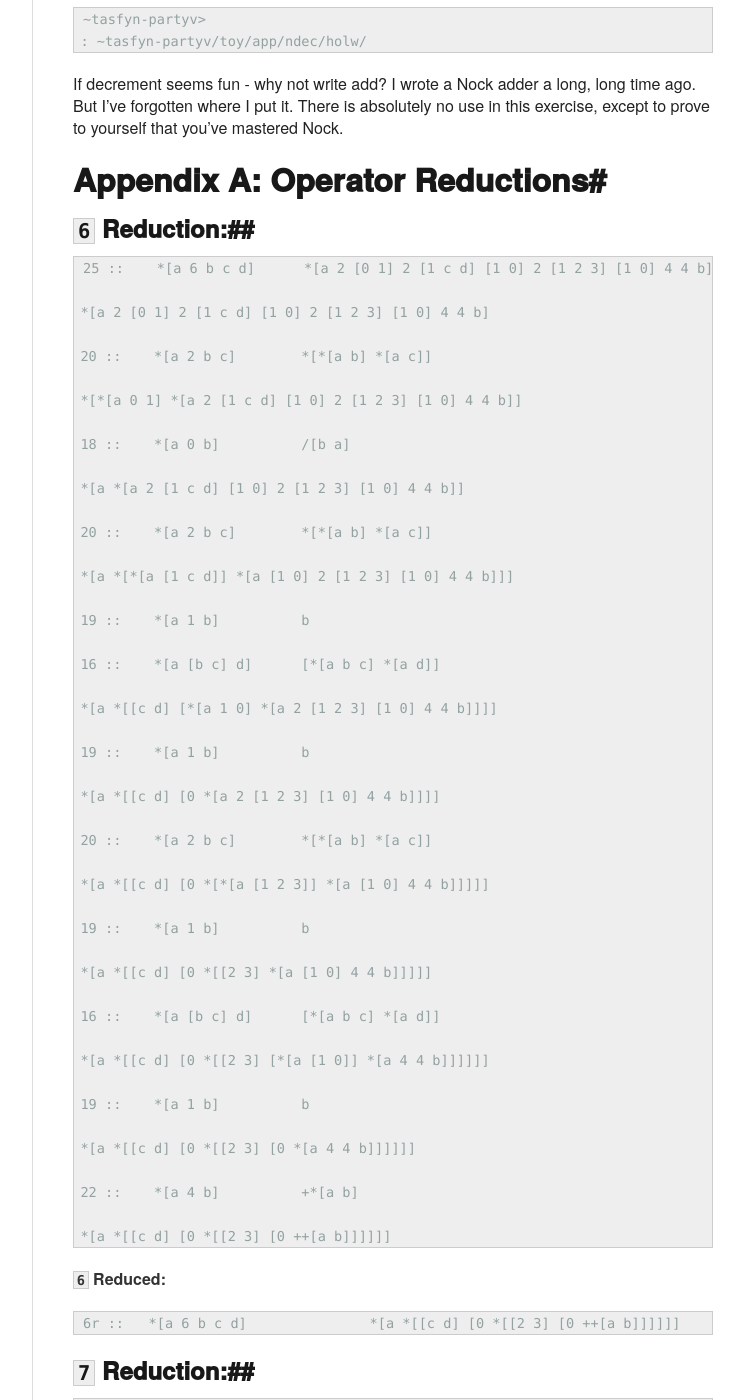
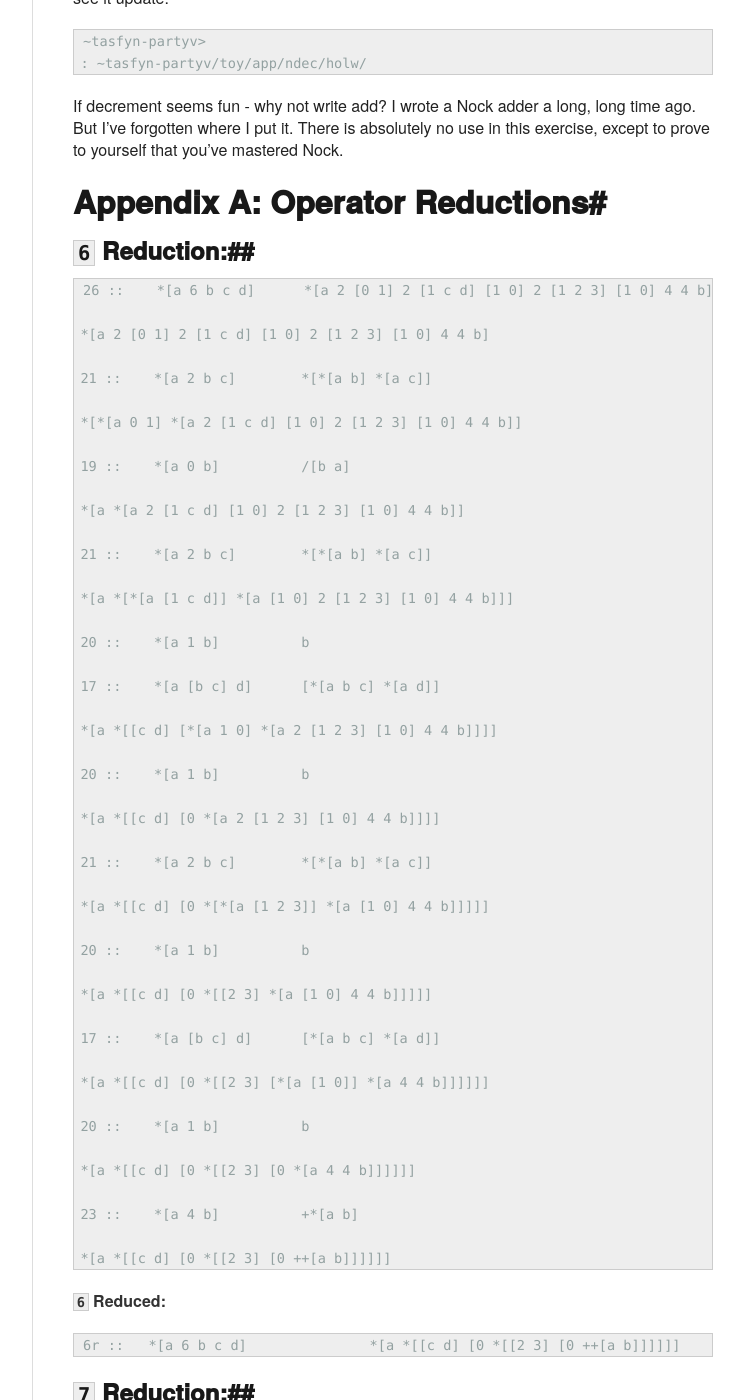
Before and after one commit to urbit/old-urbit.org, a Jekyll site: the page built from _posts/doc/2013-08-22-Chapter-2-nock.markdown, in a window 1280 px wide and 1400 px high, scrolled down 18848 px. Shown: the whole window, without its empty margins (378-1122 px from the left). Built offline with Jekyll 4.4.1, drawn with Linux system fonts in a browser that asks for light colours; some of the changed text lies outside the part shown.

Commit message:
tabs and Nock 10 error, credit @uros643

```diff
--- a/_posts/doc/2013-08-22-Chapter-2-nock.markdown
+++ b/_posts/doc/2013-08-22-Chapter-2-nock.markdown
@@ -327,12 +328,12 @@
 
 I do hope this isn't so terribly hard to follow.
 
-##Line 18:##
+##Line 19:##
 
 Now we enter the definition of Nock itself - ie, the `*`
 operator.
 
-    18 ::    *[a 0 b]          /[b a]
+	19 ::    *[a 0 b]          /[b a]
 
 `0` is simply Nock's tree-addressing operator.  Let's try it out
 from the Arvo command line.
@@ -354,9 +355,9 @@
 
 Even stupider is line 19:
 
-##Line 19:##
+##Line 20:##
 
-	19 ::    *[a 1 b]          b
+	20 ::    *[a 1 b]          b
 
 `1` is the constant operator.  It produces its argument without
 reference to the subject.  So
@@ -368,11 +369,11 @@
 	[153 218]
 
 
-##Line 20:##
+##Line 21:##
 
-    20 ::    *[a 2 b c]        *[*[a b] *[a c]]
+    21 ::    *[a 2 b c]        *[*[a b] *[a c]]
 
-Line 27 brings us the essential magic of recursion.
+Line 21 brings us the essential magic of recursion.
 `2` is the Nock operator.  If you can compute a subject and a
 formula, you can evaluate them in the interpreter.  In most
 fundamental languages, like Lisp, `eval` is a curiosity.  But
@@ -432,11 +433,11 @@
 	20
 
 If this seems obvious, you're doin' good.  Finally, we jump back up
-to line 16, the trickiest in the spec:
+to line 17, the trickiest in the spec:
 
-##Line 16:##
+##Line 17:##
 
-	16 ::    *[a [b c] d]      [*[a b c] *[a d]]
+	17 ::    *[a [b c] d]      [*[a b c] *[a d]]
 
 Um, what?
 
@@ -446,7 +447,7 @@
 of Nocking it is the "product."  Basically, the subject is your
 data and the formula is your code.
 
-We could write line 16 less formally:
+We could write line 17 less formally:
 
 	*[subject [formula-x formula-y]]
 	=>  [*[subject formula-x] *[subject formula-y]]
@@ -487,20 +488,20 @@
 not a toy, but a practical interpreter.  Let's see them all
 together:
 
-##Lines 25-30:##
+##Lines 26-31:##
 
-	25 ::    *[a 6 b c d]      *[a 2 [0 1] 2 [1 c d] [1 0] 2 [1 2 3] [1 0] 4 4 b]
-	26 ::    *[a 7 b c]        *[a 2 b 1 c]
-	27 ::    *[a 8 b c]        *[a 7 [[7 [0 1] b] 0 1] c]
-	28 ::    *[a 9 b c]        *[a 7 c [2 [0 1] [0 b]]]
-	29 ::    *[a 10 b c]       *[a c]
-	30 ::    *[a 10 [b c] d]   *[a 8 c 7 [0 2] d]
+	26 ::    *[a 6 b c d]      *[a 2 [0 1] 2 [1 c d] [1 0] 2 [1 2 3] [1 0] 4 4 b]
+	27 ::    *[a 7 b c]        *[a 2 b 1 c]
+	28 ::    *[a 8 b c]        *[a 7 [[7 [0 1] b] 0 1] c]
+	29 ::    *[a 9 b c]        *[a 7 c [2 [0 1] [0 b]]]
+	30 ::    *[a 10 [b c] d]   *[a 8 c 7 [0 3] d]
+	31 ::    *[a 10 b c]]      *[a c]
 
 Whoa!  Have we entered rocket-science territory?  Let's try to
 figure out what these strange formulas do - simplest first.
-The simplest is clearly line 29:
+The simplest is clearly line 30:
 
-	29 ::    *[a 10 b c]       *[a c]
+	31 ::    *[a 10 b c]       *[a c]
 
 If `x` is an atom and `y` is a formula, the formula `[10 x y]`
 appears to be equivalent to... `y`.  For instance:
@@ -577,15 +578,15 @@
 
 Another simple macro is line 28:
 
-	28 ::    *[a 9 b c]        *[a 7 c [2 [0 1] [0 b]]]
+	29 ::    *[a 9 b c]        *[a 7 c [2 [0 1] [0 b]]]
 
 `9` is a calling convention.  With `c`, we produce a noun which
 contains both code and data - a _core_.  We use this core as the
 subject, and apply the formula within it at slot `b`.
 
-And finally, we come to the piece de resistance - line 25:
+And finally, we come to the piece de resistance - line 26:
 
-	25 ::    *[a 6 b c d]      *[a 2 [0 1] 2 [1 c d] [1 0] 2 [1 2 3] [1 0] 4 4 b]
+	26 ::    *[a 6 b c d]      *[a 2 [0 1] 2 [1 c d] [1 0] 2 [1 2 3] [1 0] 4 4 b]
 
 Great giblets!  WTF is this doing?  It seems we've finally
 arrived at some real rocket science.
@@ -965,50 +966,49 @@
 
 ##`6` Reduction:##
 
-
-	25 ::    *[a 6 b c d]      *[a 2 [0 1] 2 [1 c d] [1 0] 2 [1 2 3] [1 0] 4 4 b]
+	26 ::    *[a 6 b c d]      *[a 2 [0 1] 2 [1 c d] [1 0] 2 [1 2 3] [1 0] 4 4 b]
 
 	*[a 2 [0 1] 2 [1 c d] [1 0] 2 [1 2 3] [1 0] 4 4 b]
 
-	20 ::    *[a 2 b c]        *[*[a b] *[a c]]
+	21 ::    *[a 2 b c]        *[*[a b] *[a c]]
 
 	*[*[a 0 1] *[a 2 [1 c d] [1 0] 2 [1 2 3] [1 0] 4 4 b]]
 
-	18 ::    *[a 0 b]          /[b a]
+	19 ::    *[a 0 b]          /[b a]
 
 	*[a *[a 2 [1 c d] [1 0] 2 [1 2 3] [1 0] 4 4 b]]
 
-	20 ::    *[a 2 b c]        *[*[a b] *[a c]]
+	21 ::    *[a 2 b c]        *[*[a b] *[a c]]
 
 	*[a *[*[a [1 c d]] *[a [1 0] 2 [1 2 3] [1 0] 4 4 b]]]
 
-	19 ::    *[a 1 b]          b
+	20 ::    *[a 1 b]          b
 
-	16 ::    *[a [b c] d]      [*[a b c] *[a d]]
+	17 ::    *[a [b c] d]      [*[a b c] *[a d]]
 
 	*[a *[[c d] [*[a 1 0] *[a 2 [1 2 3] [1 0] 4 4 b]]]]
 
-	19 ::    *[a 1 b]          b
+	20 ::    *[a 1 b]          b
 
 	*[a *[[c d] [0 *[a 2 [1 2 3] [1 0] 4 4 b]]]]
 
-	20 ::    *[a 2 b c]        *[*[a b] *[a c]]
+	21 ::    *[a 2 b c]        *[*[a b] *[a c]]
 
 	*[a *[[c d] [0 *[*[a [1 2 3]] *[a [1 0] 4 4 b]]]]]
 
-	19 ::    *[a 1 b]          b
+	20 ::    *[a 1 b]          b
 
 	*[a *[[c d] [0 *[[2 3] *[a [1 0] 4 4 b]]]]]
 
-	16 ::    *[a [b c] d]      [*[a b c] *[a d]]
+	17 ::    *[a [b c] d]      [*[a b c] *[a d]]
 
 	*[a *[[c d] [0 *[[2 3] [*[a [1 0]] *[a 4 4 b]]]]]]
 
-	19 ::    *[a 1 b]          b
+	20 ::    *[a 1 b]          b
 
 	*[a *[[c d] [0 *[[2 3] [0 *[a 4 4 b]]]]]]
 
-	22 ::    *[a 4 b]          +*[a b]
+	23 ::    *[a 4 b]          +*[a b]
 
 	*[a *[[c d] [0 *[[2 3] [0 ++[a b]]]]]]
 
@@ -1018,15 +1018,15 @@
 
 ##`7` Reduction:##
 
-	26 ::    *[a 7 b c]        *[a 2 b 1 c]
+	27 ::    *[a 7 b c]        *[a 2 b 1 c]
 
 	*[a 2 b 1 c]
 
-	20 ::    *[a 2 b c]        *[*[a b] *[a c]]
+	21 ::    *[a 2 b c]        *[*[a b] *[a c]]
 
 	*[*[a b] *[a 1 c]]
 
-	19 ::    *[a 1 b]          b
+	20:    *[a 1 b]          b
 
 	*[*[a b] c]
 
@@ -1036,23 +1036,23 @@
 
 ##`8` Reduction:##
 
-    27 ::    *[a 8 b c]        *[a 7 [[7 [0 1] b] 0 1] c]
+	28 ::    *[a 8 b c]        *[a 7 [[7 [0 1] b] 0 1] c]
 
-    *[a 7 [[7 [0 1] b] 0 1] c]
+	*[a 7 [[7 [0 1] b] 0 1] c]
 
 	7r ::     *[a 7 b c]         *[*[a b] c]
 
-    *[*[a [7 [0 1] b] 0 1]] c]
+	*[*[a [7 [0 1] b] 0 1]] c]
 
-	16 ::    *[a [b c] d]      [*[a b c] *[a d]]
+	17 ::    *[a [b c] d]      [*[a b c] *[a d]]
 
 	*[[*[a [7 [0 1] b]] *[a 0 1]] c]
 
-	18 ::    *[a 0 b]          /[b a]
+	19 ::    *[a 0 b]          /[b a]
 
 	*[[*[a [7 [0 1] b]] /[1 a]] c]
 
-	10 ::    /[1 a]            a
+	11 ::    /[1 a]            a
 
 	*[[*[a [7 [0 1] b]] a] c]
 
@@ -1067,23 +1067,23 @@
 
 ##`9` Reduction:##
 
-    *[a 9 b c]        *[a 7 c [2 [0 1] [0 b]]]
+	29 :: *[a 9 b c]        *[a 7 c [2 [0 1] [0 b]]]
 
-    *[a 7 c [2 [0 1] [0 b]]]
+	*[a 7 c [2 [0 1] [0 b]]]
 
 	7r ::     *[a 7 b c]         *[*[a b] c]
 
 	*[*[a c] [2 [0 1] [0 b]]]
 
-    20 ::     *[a 2 b c]        *[*[a b] *[a c]]
+	21 ::     *[a 2 b c]        *[*[a b] *[a c]]
 
-    *[*[*[a c] [0 1]] *[*[a c] [0 b]]]
+	*[*[*[a c] [0 1]] *[*[a c] [0 b]]]
 
-    18 ::     *[a 0 b]          /[b a]
+	19 ::     *[a 0 b]          /[b a]
 
 **`9` Reduced:**
 
-    9r ::     *[a 9 b c]        *[*[a c] *[*[a c] 0 b]]
+	9r ::     *[a 9 b c]        *[*[a c] *[*[a c] 0 b]]
 
 
 ##`10` Reduction:##
@@ -1096,9 +1096,9 @@
 
 	7r ::     *[a 7 b c]        *[*[a b] c]
 
-	*[*[[*[a c] a] 0 2] d]
+	*[*[[*[a c] a] 0 3] d]
 
-	18 ::     *[a 0 b]          /[b a]
+	19 ::     *[a 0 b]          /[b a]
 
 **`10` reduced:**
 
```
Also changed, not shown: other parts of _posts/doc/2013-08-22-Chapter-2-nock.markdown (+21 -20 lines), 6 other files.
